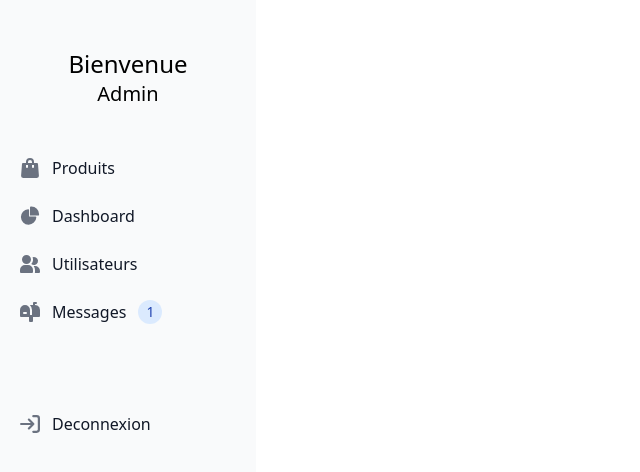
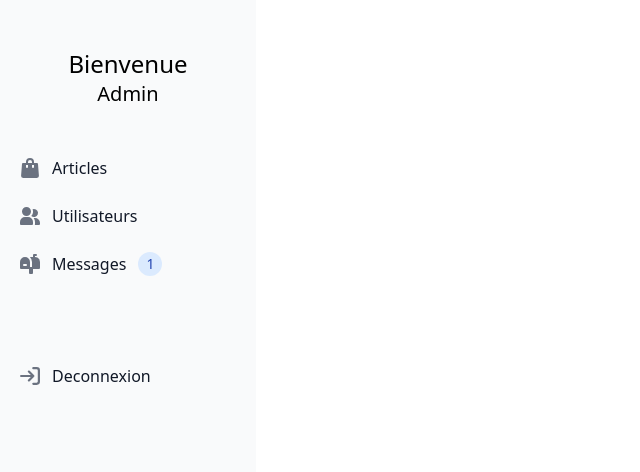
Before and after one commit to adrien141094/Checkpoint-4, a React (Vite) app in the folder frontend/: page /admin in a window 1280 px wide. Shown: the top 472 px of the page, without its empty margins (0-640 px from the left). Built offline with nearby package versions, Linux system fonts and the light colour scheme.

Commit message:
correction post sur le front

```diff
--- a/frontend/src/components/AdminSideBar.jsx
+++ b/frontend/src/components/AdminSideBar.jsx
@@ -51,27 +51,10 @@ function AdminSideBar() {
                 >
                   <path d="M17 5.923A1 1 0 0 0 16 5h-3V4a4 4 0 1 0-8 0v1H2a1 1 0 0 0-1 .923L.086 17.846A2 2 0 0 0 2.08 20h13.84a2 2 0 0 0 1.994-2.153L17 5.923ZM7 9a1 1 0 0 1-2 0V7h2v2Zm0-5a2 2 0 1 1 4 0v1H7V4Zm6 5a1 1 0 1 1-2 0V7h2v2Z" />
                 </svg>
-                <span className="flex-1 ml-3 whitespace-nowrap">Produits</span>
+                <span className="flex-1 ml-3 whitespace-nowrap">Articles</span>
               </button>
             </li>
-            <li>
-              <button
-                type="button"
-                className="flex items-center p-2 text-gray-900 rounded-lg dark:text-white hover:bg-gray-100 dark:hover:bg-gray-700 group"
-              >
-                <svg
-                  className="w-5 h-5 text-gray-500 transition duration-75 dark:text-gray-400 group-hover:text-gray-900 dark:group-hover:text-white"
-                  aria-hidden="true"
-                  xmlns="http://www.w3.org/2000/svg"
-                  fill="currentColor"
-                  viewBox="0 0 22 21"
-                >
-                  <path d="M16.975 11H10V4.025a1 1 0 0 0-1.066-.998 8.5 8.5 0 1 0 9.039 9.039.999.999 0 0 0-1-1.066h.002Z" />
-                  <path d="M12.5 0c-.157 0-.311.01-.565.027A1 1 0 0 0 11 1.02V10h8.975a1 1 0 0 0 1-.935c.013-.188.028-.374.028-.565A8.51 8.51 0 0 0 12.5 0Z" />
-                </svg>
-                <span className="ml-3">Dashboard</span>
-              </button>
-            </li>
+
             <li>
               <button
                 type="button"
--- a/frontend/src/components/NavBar.jsx
+++ b/frontend/src/components/NavBar.jsx
@@ -7,7 +7,7 @@ function NavBar() {
     <div>
       <nav className="  bg-amber-200">
         <div className="max-w-screen-xl flex flex-wrap items-center justify-between mx-auto p-4 ">
-          <img src={Logo} className="h-10 mr-1" alt="logo" />
+          <img src={Logo} className="h-10 mr-3" alt="logo" />
 
           <div className="hidden w-full md:block md:w-auto" id="navbar-default">
             <ul className="font-medium flex flex-col p-4 md:p-0 mt-4  md:flex-row md:space-x-8 md:mt-0  ">
--- a/frontend/src/pages/Home.jsx
+++ b/frontend/src/pages/Home.jsx
@@ -26,8 +26,8 @@ function Home() {
         <h2>Découvrir par catégorie</h2>
       </div>
       <div className=" grid  grid-rows-2 grid-cols-4 gap-4 mx-44 h-[30rem] py-4 pb-10">
-        <div className="  imagebg row-span-2 col-span-2  flex justify-center items-center transition-all duration-300 rounded-lg cursor-pointer filter grayscale hover:grayscale-0">
-          <div className="justify-center items-center">
+        <div className=" hover:scale-105 hover:mb-4 hover:mr-4 imagebg row-span-2 col-span-2  flex justify-center items-center transition-all duration-300 rounded-lg cursor-pointer filter grayscale hover:grayscale-0">
+          <div className="justify-center items-center ">
             <Link to="/categorie">
               <button
                 type="button"
```
Also changed, not shown: 1 other file (tests, documents, lock files or other folders).
